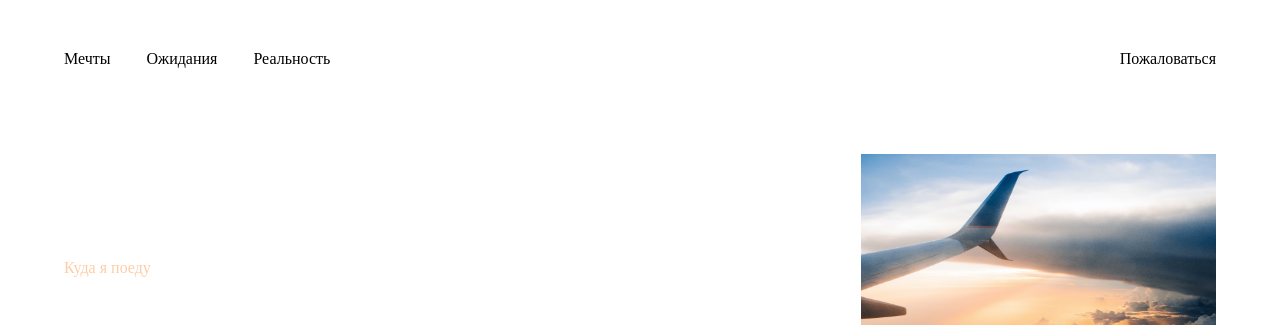
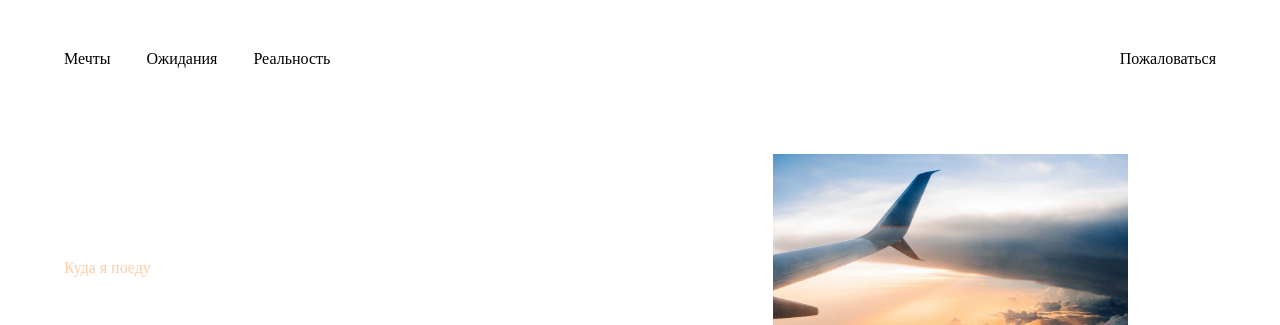
Before and after one commit to SofiaIlt/coop_project, a plain HTML site: page index.html in a window 1280 px wide. Shown: the top 325 px of the page. Drawn offline with Linux system fonts and the light colour scheme.

Commit message:
merge in progress

```diff
--- a/styles/index.css
+++ b/styles/index.css
@@ -73,6 +73,7 @@
 .lead__image {
     width: 355px;
     height: 355px;
+    margin-right: 88px;
 }
 
 .places {
```
